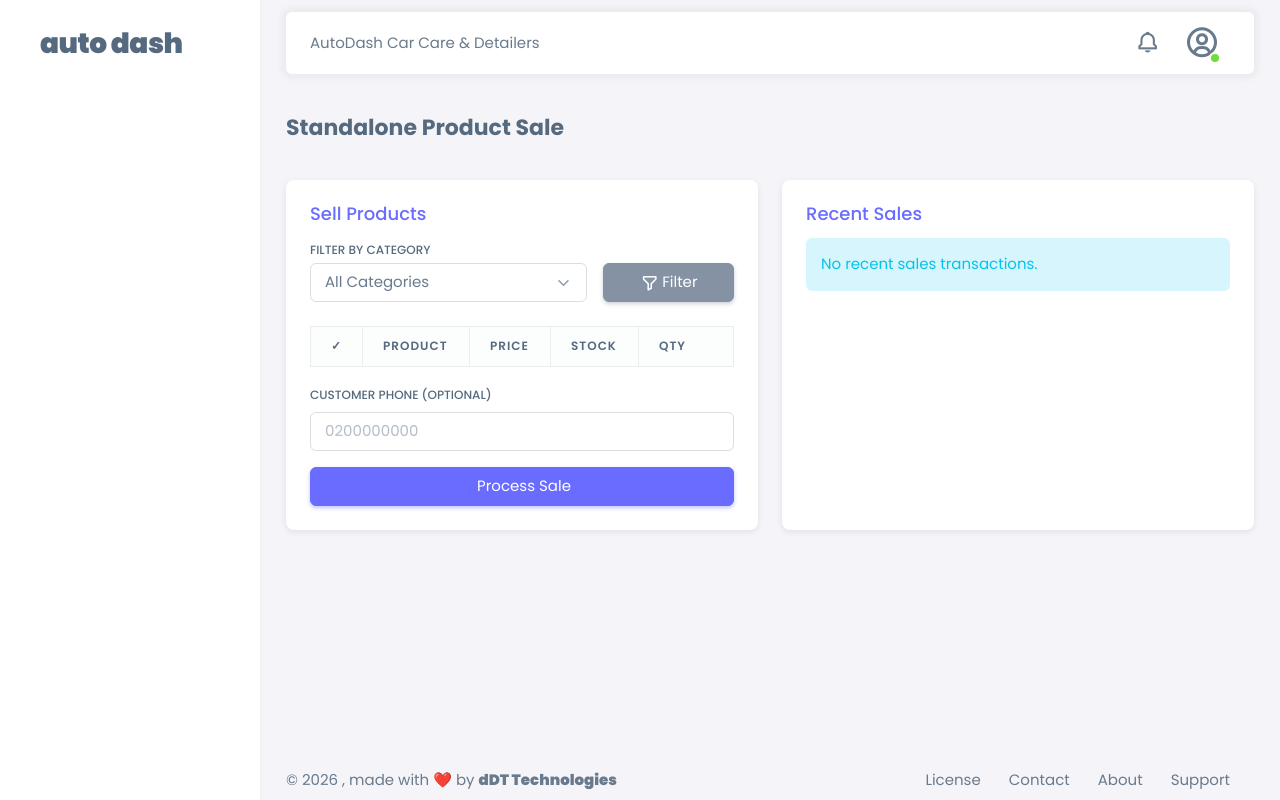
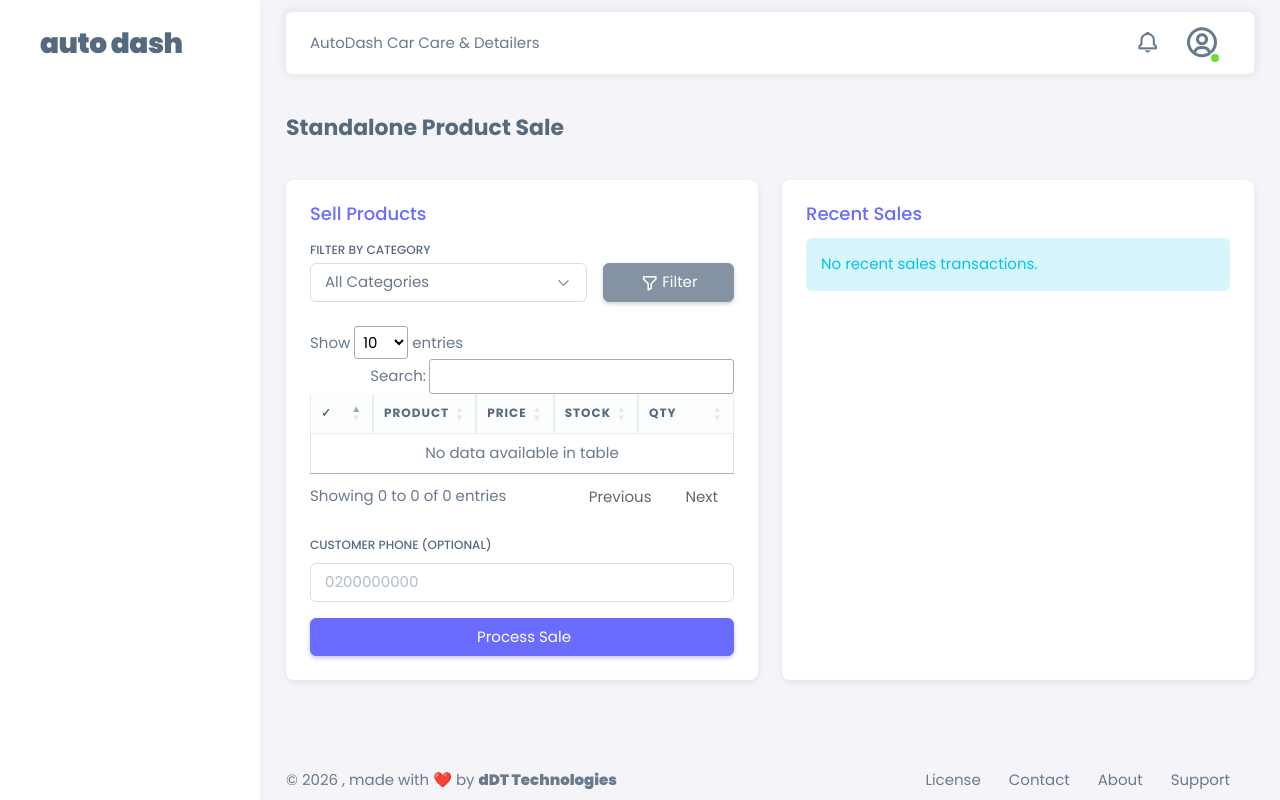
Before and after one commit to mikegyamfi/auto-dash, a Django app: template autodash_App/templates/layouts/sell_product.html in a window 1280 px wide. Run offline with Django 5.2, Linux system fonts and the light colour scheme; the template is opened without the code that fills it, so the values that code supplies are empty; some libraries are stand-ins or nearby versions.

Commit message:
add search to sell product table

```diff
--- a/autodash_App/templates/layouts/sell_product.html
+++ b/autodash_App/templates/layouts/sell_product.html
@@ -55,7 +55,7 @@
                     {% csrf_token %}
 
                     <div class="table-responsive mb-3" style="max-height:48vh;overflow:auto;">
-                      <table class="table table-bordered align-middle" id="productTable">
+                      <table class="table table-bordered align-middle" id="myTable">
                         <thead class="table-light">
                           <tr>
                             <th style="width:42px">✓</th>
```
